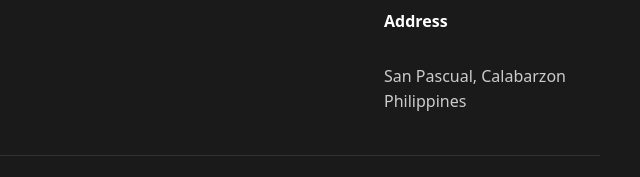
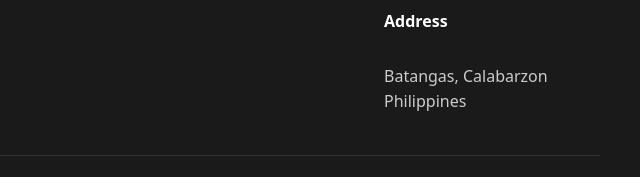
Before and after one commit to J-isaac007/YoUnity, a plain HTML site: page index.html in a window 1280 px wide. Shown: the part 3571-3748 px from the top of the page, 640-1280 px from the left. Drawn offline with Linux system fonts and the light colour scheme.

Commit message:
revised completed version

```diff
--- a/index.html
+++ b/index.html
@@ -199,7 +199,7 @@
                 <h4>Get in Touch</h4>
                 <p><strong>Email</strong><br>info@younity.org</p>
                 <p><strong>Phone</strong><br>+63 123 456 7890</p>
-                <p><strong>Address</strong><br>San Pascual, Calabarzon<br>Philippines</p>
+                <p><strong>Address</strong><br>Batangas, Calabarzon<br>Philippines</p>
             </div>
         </div>
 
```
